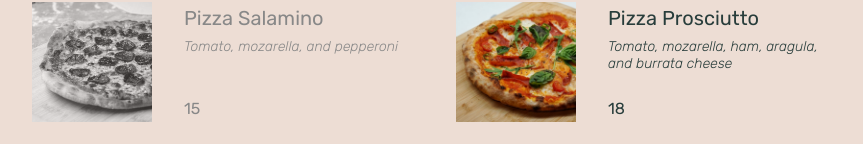
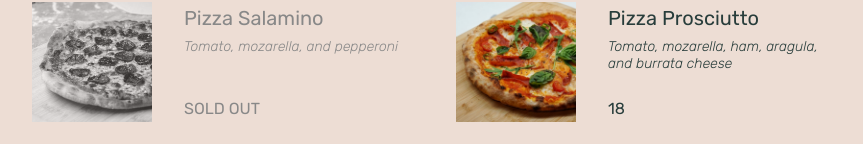
Before and after one commit to ritabradley/pizza-menu, a React (Create React App) app: page / in a window 1280 px wide. Shown: the part 656-800 px from the top of the page, without its empty margins (208-1071 px from the left). Built offline with nearby package versions, Linux system fonts and the light colour scheme.

Commit message:
change sold out price to 'sold out'

```diff
--- a/src/components/Pizza.js
+++ b/src/components/Pizza.js
@@ -5,7 +5,7 @@ function Pizza({ pizzaData }) {
       <div>
         <h3>{pizzaData.name}</h3>
         <p>{pizzaData.ingredients}</p>
-        <span>{pizzaData.price}</span>
+        <span>SOLD OUT</span>
       </div>
     </li>
   ) : (
```
